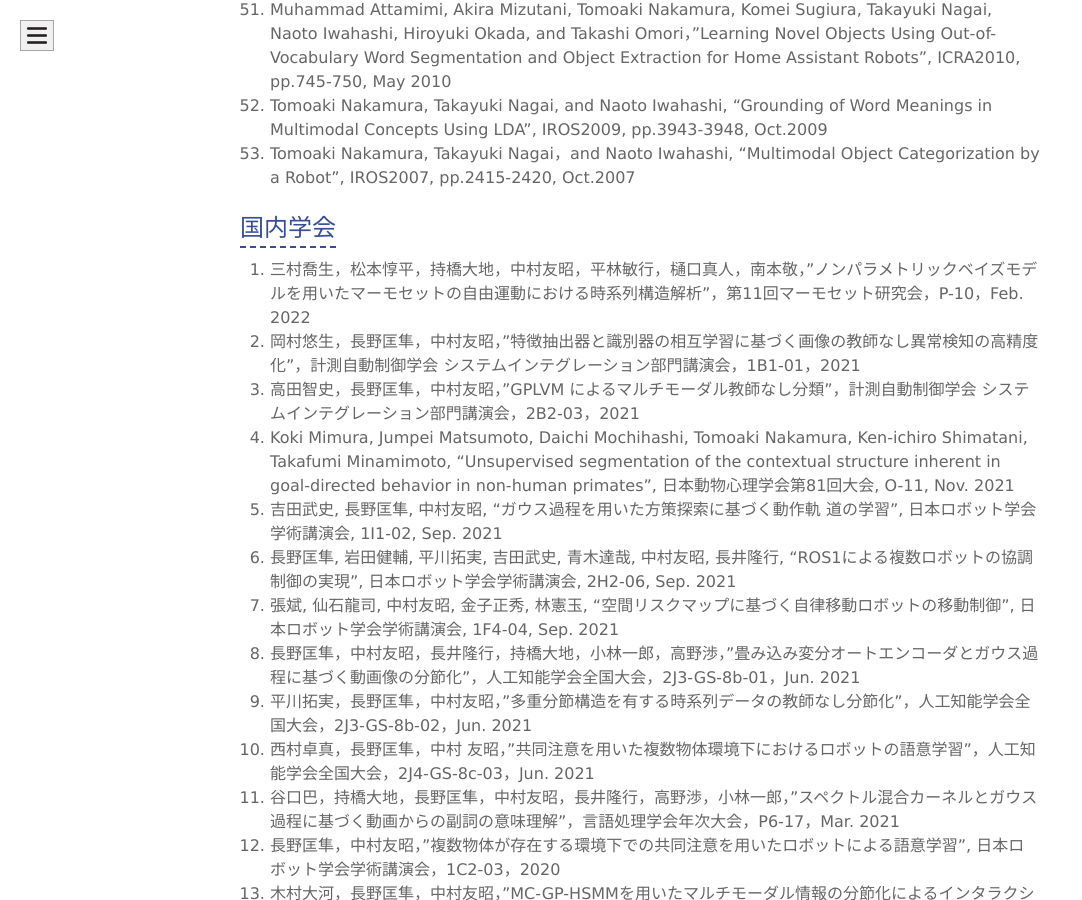
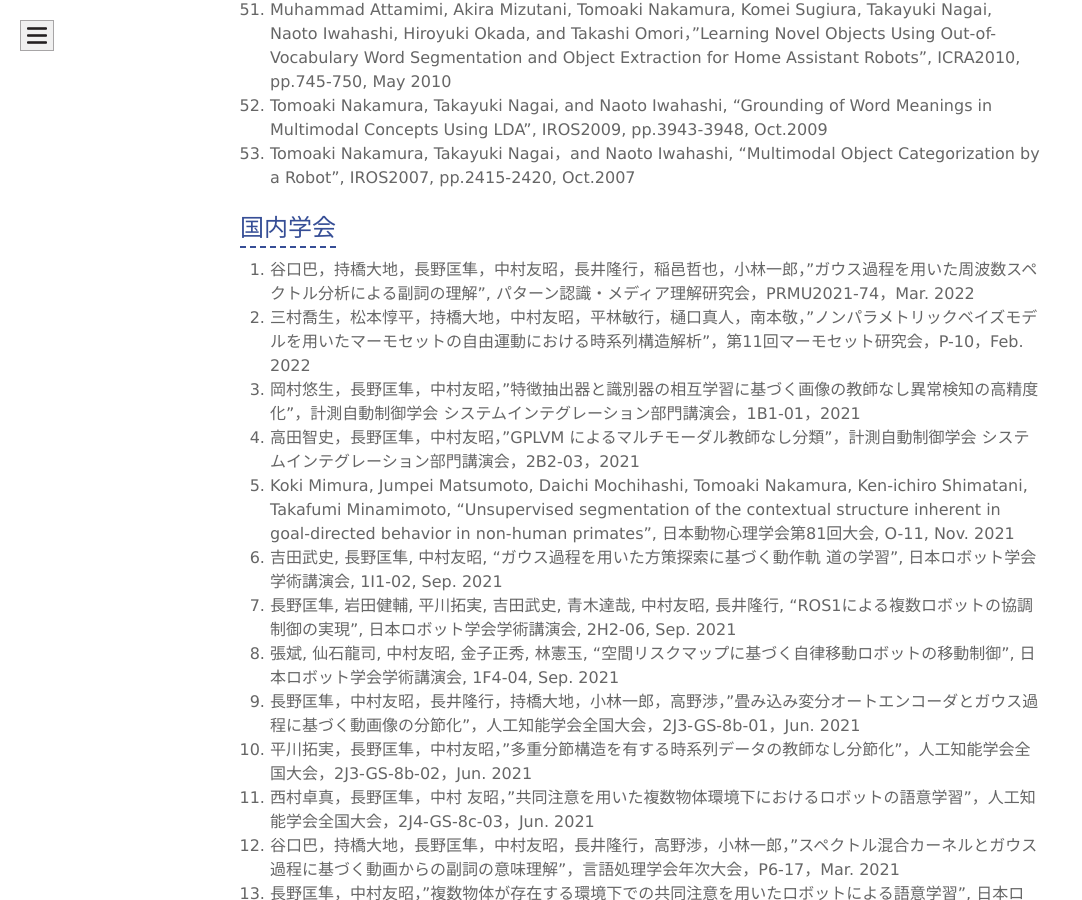
Before and after one commit to naka-lab/naka-lab.github.io, a Jekyll site: the page built from subpages/pub.md, in a window 1280 px wide and 900 px high, scrolled down 8165 px. Shown: the whole window, without its empty margins (0-1082 px from the left). Built offline with Jekyll 4.4.1, drawn with Linux system fonts in a browser that asks for light colours.

Commit message:
Update pub.md

```diff
--- a/subpages/pub.md
+++ b/subpages/pub.md
@@ -134,6 +134,7 @@ Signal Processing, pp. 13-16, Feb. 2020
 
 
 ## 国内学会
+1. 谷口巴，持橋大地，長野匡隼，中村友昭，長井隆行，稲邑哲也，小林一郎，"ガウス過程を用いた周波数スペクトル分析による副詞の理解", パターン認識・メディア理解研究会，PRMU2021-74，Mar. 2022
 1. 三村喬生，松本惇平，持橋大地，中村友昭，平林敏行，樋口真人，南本敬，"ノンパラメトリックベイズモデルを用いたマーモセットの自由運動における時系列構造解析"，第11回マーモセット研究会，P-10，Feb. 2022
 1. 岡村悠生，長野匡隼，中村友昭，"特徴抽出器と識別器の相互学習に基づく画像の教師なし異常検知の高精度化"，計測自動制御学会 システムインテグレーション部門講演会，1B1-01，2021
 1. 高田智史，長野匡隼，中村友昭，"GPLVM によるマルチモーダル教師なし分類"，計測自動制御学会 システムインテグレーション部門講演会，2B2-03，2021
```
